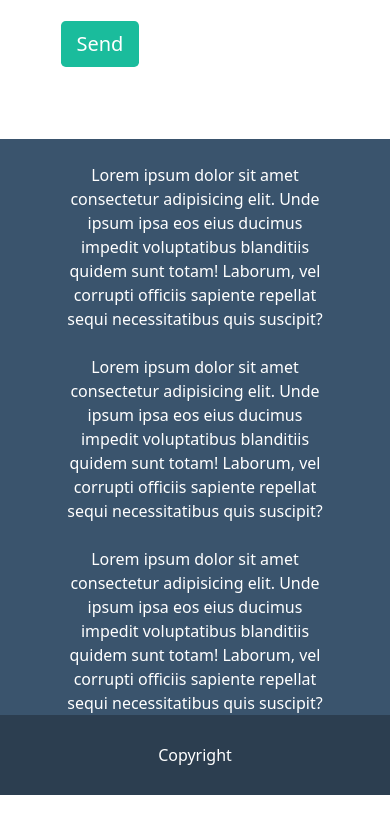
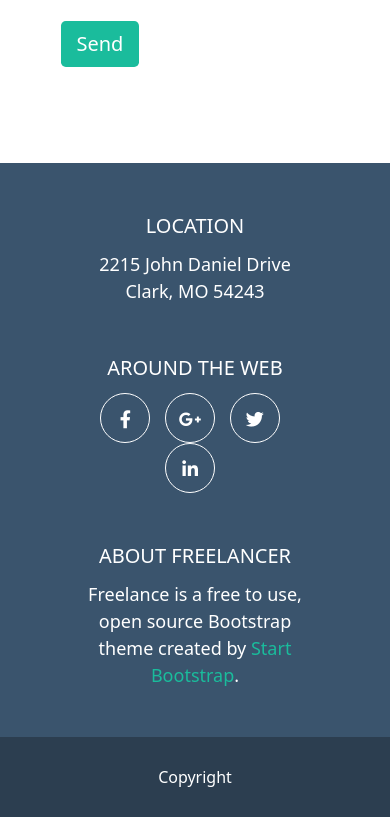
Before and after one commit to elepot87/html-css-bootstrap-freelancer, a plain HTML site: page index.html in a window 390 px wide. Shown: the part 3690-4507 px from the top of the page. Before the commit the page ends 4485 px from the top, so only its background shows below. Drawn offline with nearby package versions, Linux system fonts and the light colour scheme.

Commit message:
add footer for mobile

```diff
--- a/css/main.css
+++ b/css/main.css
@@ -24,6 +24,10 @@
 
 .ms_mt_15 {
   margin-top: 15px;
+}
+
+.ms_mt_10 {
+  margin-top: 10px;
 }
 
 .ms_py-20 {
@@ -123,16 +127,6 @@
   max-width: 100%;
   border-radius: 15px;
 }
-
-/* .debug-box {
-  width: 100%;
-  height: 80px;
-  line-height: 80px;
-  background-color: rgba(0, 0, 0, 0.5);
-  color: #fff;
-  padding: 10px 16px;
-  margin: 0 auto;
-} */
 
 /* About */
 .about .title-section {
@@ -237,6 +231,36 @@
   border: none;
 }
 
+/* Footer */
+
+.footer .footer-info {
+  padding: 0 50px;
+}
+
+.footer .footer-info .footer-title {
+  font-weight: 500;
+  font-size: 20px;
+}
+
+.footer .footer-info .footer-text {
+  font-size: 18px;
+  padding: 0 20px;
+}
+
+.footer .footer-info .footer-text a {
+  color: #1abc9c;
+  text-decoration: none;
+}
+
+.footer .footer-info .icon-footer {
+  margin-right: 10px;
+  border-radius: 50%;
+  width: 50px;
+  height: 50px;
+  line-height: 50px;
+  border: 1px solid #fff;
+}
+
 /* Copyright */
 
 .copyright {
--- a/index.html
+++ b/index.html
@@ -227,31 +227,36 @@
     </section>
 
     <!-- Footer -->
-    <footer class="footer bg-lightblue">
+    <footer class="footer bg-lightblue ms_text_align_center py-5">
       <div class="container">
-        <div class="row g-4">
+        <div class="row g-5">
           <div class="col-12 col-md-4">
-            <div class="ms_text ms_text_align_center px-5">
-              Lorem ipsum dolor sit amet consectetur adipisicing elit. Unde
-              ipsum ipsa eos eius ducimus impedit voluptatibus blanditiis quidem
-              sunt totam! Laborum, vel corrupti officiis sapiente repellat sequi
-              necessitatibus quis suscipit?
+            <div class="footer-info">
+              <div class="footer-title text-uppercase">Location</div>
+              <div class="footer-text ms_mt_10">
+                2215 John Daniel Drive Clark, MO 54243
+              </div>
             </div>
           </div>
           <div class="col-12 col-md-4">
-            <div class="ms_text ms_text_align_center px-5">
-              Lorem ipsum dolor sit amet consectetur adipisicing elit. Unde
-              ipsum ipsa eos eius ducimus impedit voluptatibus blanditiis quidem
-              sunt totam! Laborum, vel corrupti officiis sapiente repellat sequi
-              necessitatibus quis suscipit?
+            <div class="footer-info">
+              <div class="footer-title text-uppercase">Around the web</div>
+              <div class="footer-text ms_mt_10">
+                <i class="fab fa-facebook-f icon-footer"></i>
+                <i class="fab fa-google-plus-g icon-footer"></i>
+                <i class="fab fa-twitter icon-footer"></i>
+                <i class="fab fa-linkedin-in icon-footer"></i>
+              </div>
             </div>
           </div>
           <div class="col-12 col-md-4">
-            <div class="ms_text ms_text_align_center px-5">
-              Lorem ipsum dolor sit amet consectetur adipisicing elit. Unde
-              ipsum ipsa eos eius ducimus impedit voluptatibus blanditiis quidem
-              sunt totam! Laborum, vel corrupti officiis sapiente repellat sequi
-              necessitatibus quis suscipit?
+            <div class="footer-info">
+              <div class="footer-title text-uppercase">About Freelancer</div>
+              <div class="footer-text ms_mt_10">
+                Freelance is a free to use, open source Bootstrap theme created
+                by
+                <a href="#">Start Bootstrap</a>.
+              </div>
             </div>
           </div>
         </div>
```
